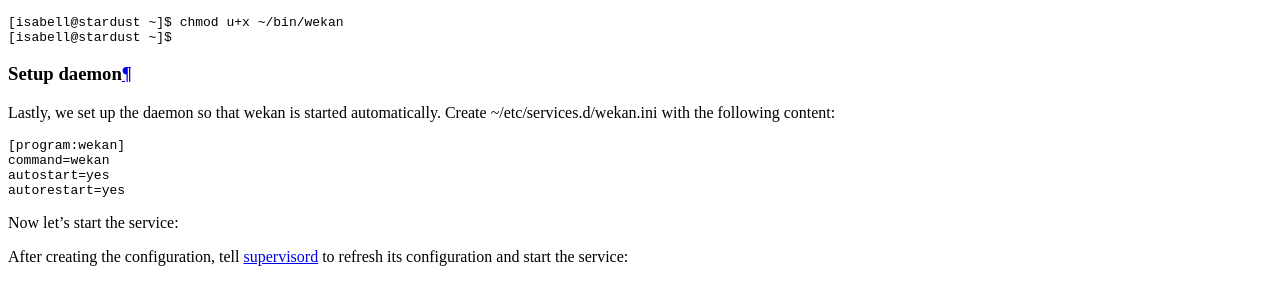
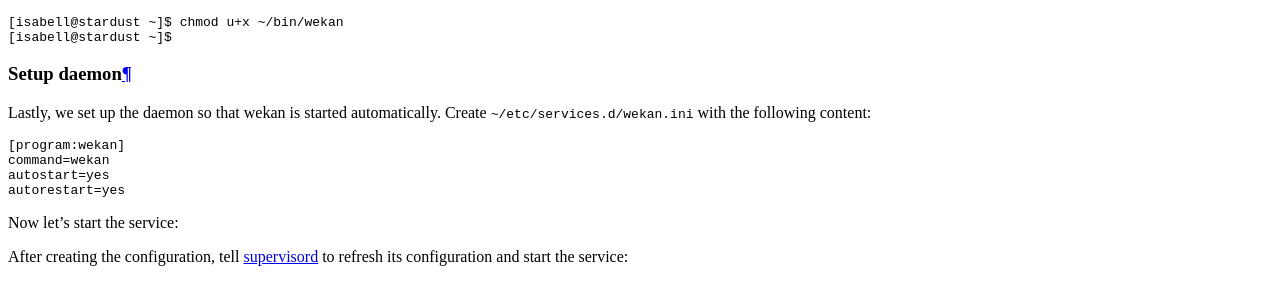
Before and after one commit to Uberspace/lab, a Sphinx documentation site: the page built from source/guide_wekan.rst, in a window 1280 px wide and 900 px high, scrolled down 5617 px. Shown: the part 156-438 px from the top of the window. Built offline with Sphinx 7.4.7 and the Read the Docs theme 2.0.0, drawn with Linux system fonts in a browser that asks for light colours.

```diff
--- a/source/guide_wekan.rst
+++ b/source/guide_wekan.rst
@@ -154,7 +154,7 @@ Next, make it executable:
 Setup daemon
 ------------
 
-Lastly, we set up the daemon so that wekan is started automatically. Create ~/etc/services.d/wekan.ini with the following content:
+Lastly, we set up the daemon so that wekan is started automatically. Create ``~/etc/services.d/wekan.ini`` with the following content:
 
 .. code-block:: ini
 
```
